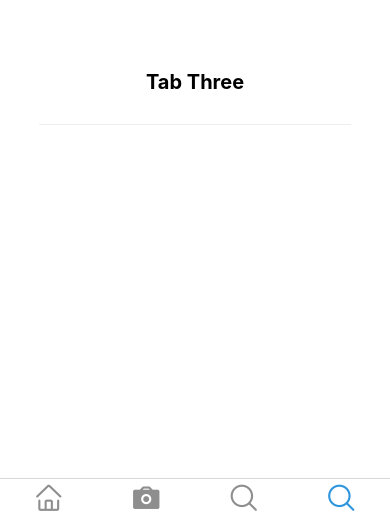
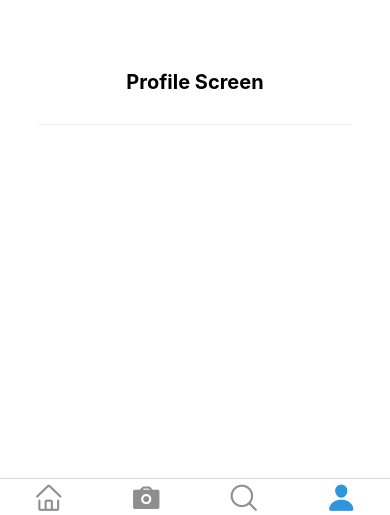
Before and after one commit to alvinwu01/MarketPlace-CU, a React Native app: screen /Profile in a window 390 px wide. Shown: the part 317-832 px from the top of the page. Built offline with nearby package versions, Linux system fonts and the light colour scheme; what expo-linking would draw is missing.

Commit message:
updated profiles tab

```diff
--- a/navigation/index.tsx
+++ b/navigation/index.tsx
@@ -3,7 +3,7 @@
  * https://reactnavigation.org/docs/getting-started
  *
  */
- import { FontAwesome } from '@expo/vector-icons';
+ import { Ionicons } from '@expo/vector-icons';
  import { AntDesign } from '@expo/vector-icons';
  import { createBottomTabNavigator } from '@react-navigation/bottom-tabs';
  import { NavigationContainer, DefaultTheme, DarkTheme } from '@react-navigation/native';
@@ -103,7 +103,7 @@
          component={ProfileScreen}
          options={{
            title: 'Search',
-           tabBarIcon: ({ color }) => <TabBarIcon1 name="search1" color={color} />,
+           tabBarIcon: ({ color }) => <Ionicons name="person" style={{ marginBottom: -3 }} size={30} color={color} />,
          }}
        />
      </BottomTab.Navigator>
--- a/screens/ProfileScreen.tsx
+++ b/screens/ProfileScreen.tsx
@@ -4,7 +4,7 @@ import { Text, View } from '../components/Themed';
 export default function ProfileScreen() {
   return (
     <View style={styles.container}>
-      <Text style={styles.title}>Tab Three</Text>
+      <Text style={styles.title}>Profile Screen</Text>
       <View style={styles.separator} lightColor="#eee" darkColor="rgba(255,255,255,0.1)" />
     </View>
   );
```
